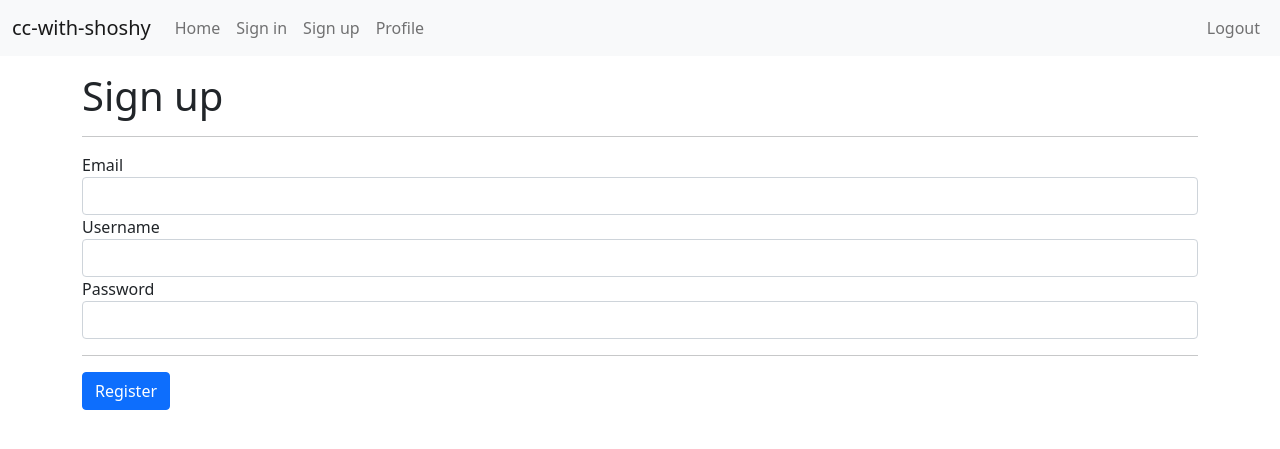
After one commit to Presssure/cc_with_shoshy, a Flask app: page /sign-up in a window 1280 px wide. The commit adds this page. Shown: the top 449 px of the page. Run offline with Flask 2, Linux system fonts and the light colour scheme; some libraries are stand-ins or nearby versions.

Commit message:
basic webpage

```diff
--- a/app/templates/public_template.html
+++ b/app/templates/public_template.html
@@ -15,7 +15,7 @@
 
     <nav class="navbar navbar-expand-lg navbar-light bg-light mb-3">
         <div class="container-fluid">
-          <a class="navbar-brand" href="/">A2-s3781767</a>
+          <a class="navbar-brand" href="/">cc-with-shoshy</a>
           <button class="navbar-toggler" type="button" data-bs-toggle="collapse" data-bs-target="#navbarNav" aria-controls="navbarNav" aria-expanded="false" aria-label="Toggle navigation">
             <span class="navbar-toggler-icon"></span>
           </button>
@@ -26,7 +26,7 @@
               <li class="nav-item">
                 <a class="nav-link" href="/">Home</a>
               </li>
-              <!--<li class="nav-item">
+              <li class="nav-item">
                 <a class="nav-link" href="sign-in">Sign in</a>
               </li>
                <li class="nav-item">
@@ -35,7 +35,7 @@
               <li class="nav-item">
                 <a class="nav-link" href="profile">Profile</a>
               </li>
-              <li class="nav-item">
+              <!--<li class="nav-item">
                 <a class="nav-link" href="forum">Forum</a>
               </li>
               <li class="nav-item">
@@ -44,13 +44,13 @@
             </ul>
           </div>
 
-          <!-- <div class="collapse navbar-collapse" id="navbarNav">
+          <div class="collapse navbar-collapse" id="navbarNav">
             <ul class="navbar-nav ms-auto">
               <li class="nav-item">
-                <a class="nav-link" href="/admin/dashboard">Admin</a>
+                <a class="nav-link" href="logout">Logout</a>
               </li>
             </ul>
-          </div> -->
+          </div>
 
 
 
--- /dev/null
+++ b/app/templates/sign_up.html
@@ -0,0 +1,43 @@
+{%extends "public_template.html"%}
+
+{%block title %}sign up{%endblock%}
+
+{%block main%}
+<div class="container">
+  <div class="row">
+    <div class="col">
+      <h1>Sign up</h1>
+      <hr>
+
+
+      <form action="/sign-up"method="POST" enctype="multipart/form-data">
+
+        <div class="form-group">
+          <label>Email</label>
+          <input class="form-control" type="text" name="email" required='required'>
+      </div>
+
+        <div class="form-group">
+            <label>Username</label>
+            <input class="form-control" type="text" name="username" required='required'>
+        </div>
+
+        <div class="form-group">
+            <label>Password</label>
+            <input class="form-control" type="password" name="password" required='required'>
+        </div>
+
+        <hr>
+        <button type="submit" class="btn btn-primary">Register</button>
+    </form>
+{%with messages= get_flashed_messages()%}
+  {% if messages%}
+    {%for msg in messages%}
+      <p>{{msg}}</p>
+    {%endfor%}
+  {%endif%}
+{%endwith%}
+    </div>
+  </div>
+</div>
+{%endblock %}
--- a/app/views.py
+++ b/app/views.py
@@ -22,11 +22,97 @@ import requests
 from boto3.dynamodb.conditions import Key, Attr
 
 import os
+app.secret_key="uruKZqxipteEP5_KiRerSQ"
+
+def put_login(email, password, username, dynamodb=None):
+    if not dynamodb:
+        dynamodb = boto3.resource('dynamodb')
+    table = dynamodb.Table('cc-a3-login')
+    response = table.put_item(
+        Item={
+            'email': email,
+            'password': password,
+            'username': username
+            }
+    )
+    return response
+
+def get_login(email, dynamodb=None):
+    if not dynamodb:
+        dynamodb = boto3.resource('dynamodb')
+    table = dynamodb.Table('cc-a3-login')
+    try:
+        print("email:  ",email)
+        response = table.get_item(Key={'email': email})
+    except ClientError as e:
+        print(e.response['Error']['Message'])
+    else:
+        return response.get('Item')
 
 
 @app.route("/")
 def index():
     print("hello")
+    return render_template("index.html")
+
+@app.route("/about")
+def about():
+    print("hello")
+    return "about page created by shoshy and his bae"
+
+@app.route("/sign-in", methods=["GET", "POST"])
+def sign_in():
+
+    if request.method=="POST":
+        req=request.form
+        email=req.get("email")
+        password=req.get("password")
+        user=get_login(email)
+        if user != None:
+            if user['password']==password:
+                session["USERNAME"]=user["username"]
+                session["EMAIL"]=email
+                print("User added to session")
+                return redirect(url_for("profile"))
+            else:
+                flash("email or password is invalid")
+        else:
+            flash("email or password is invalid")
+
+    return render_template("sign_in.html")
 
 
-    return render_template("index.html")
+@app.route("/sign-up", methods=["GET", "POST"])
+def sign_up():
+    if request.method =="POST":
+        req=request.form
+        # 3 wyas to get data from a form but .get is the best as it will return none if it doesn't find the element and doesn't error out
+        username=req["username"]
+        email=req.get("email")
+        password=request.form["password"]
+        isUnique=True
+        if get_login(email)!=None:
+            isUnique=False
+            flash("The email already exists")
+        else:
+            put_login(email, password, username)
+            return redirect(url_for("sign_in"))
+    return render_template("sign_up.html")
+
+@app.route("/logout")
+def logout():
+    session.pop("USERNAME", None)
+    return redirect(url_for("sign_in"))
+
+
+@app.route("/profile", methods=["GET","POST"])
+def profile():
+    user=None
+    if session.get("USERNAME", None) is not None:
+        username=session.get("USERNAME")
+        email=session.get("EMAIL")
+        user=get_login(email)
+        return render_template("profile.html", user=user)
+    else:
+        print("Username not found in session")
+        return redirect(url_for("sign_in"))
```
Also changed, not shown: app/templates/profile.html (added, +35 -0 lines), app/templates/sign_in.html (added, +34 -0 lines).
